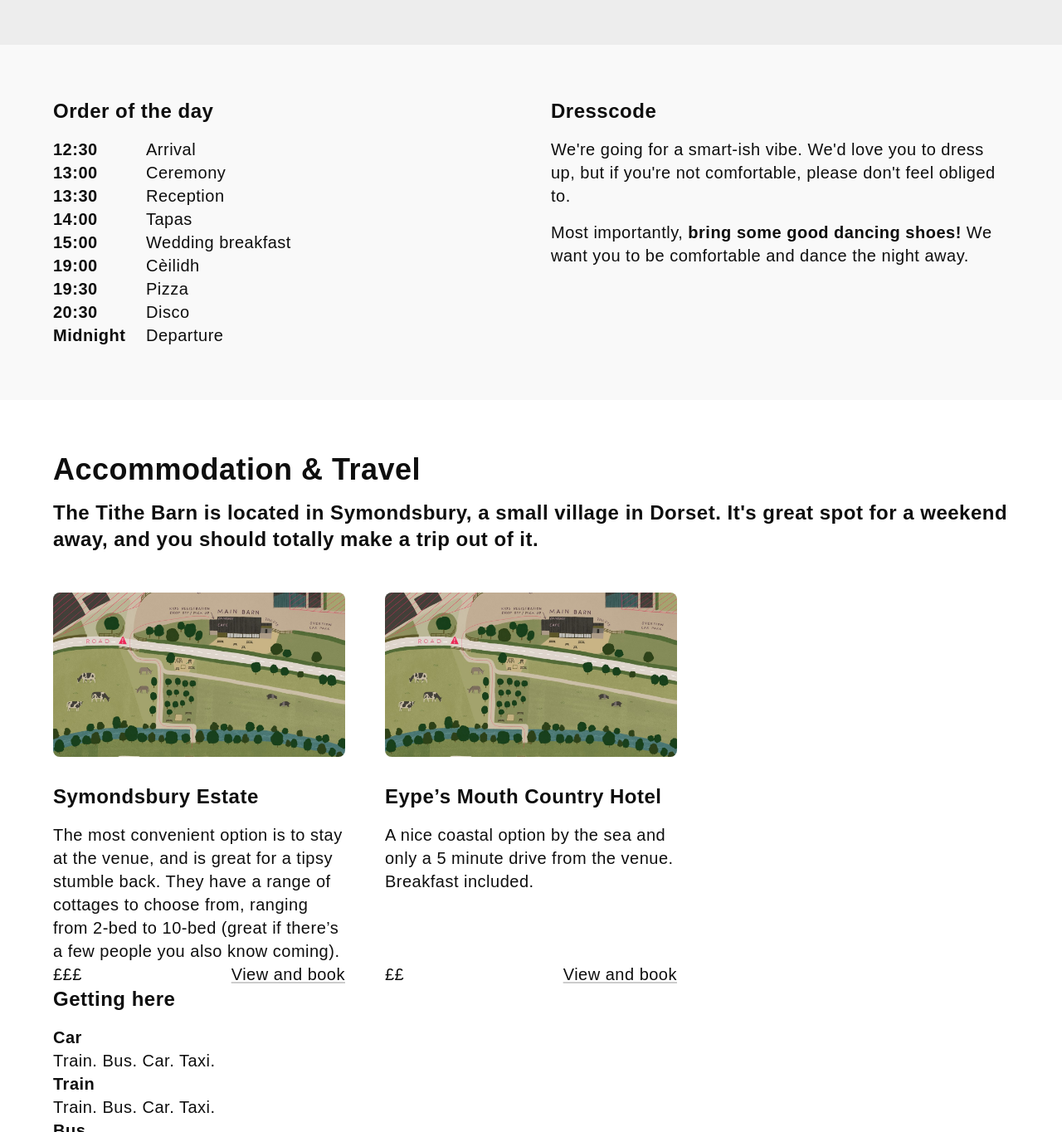
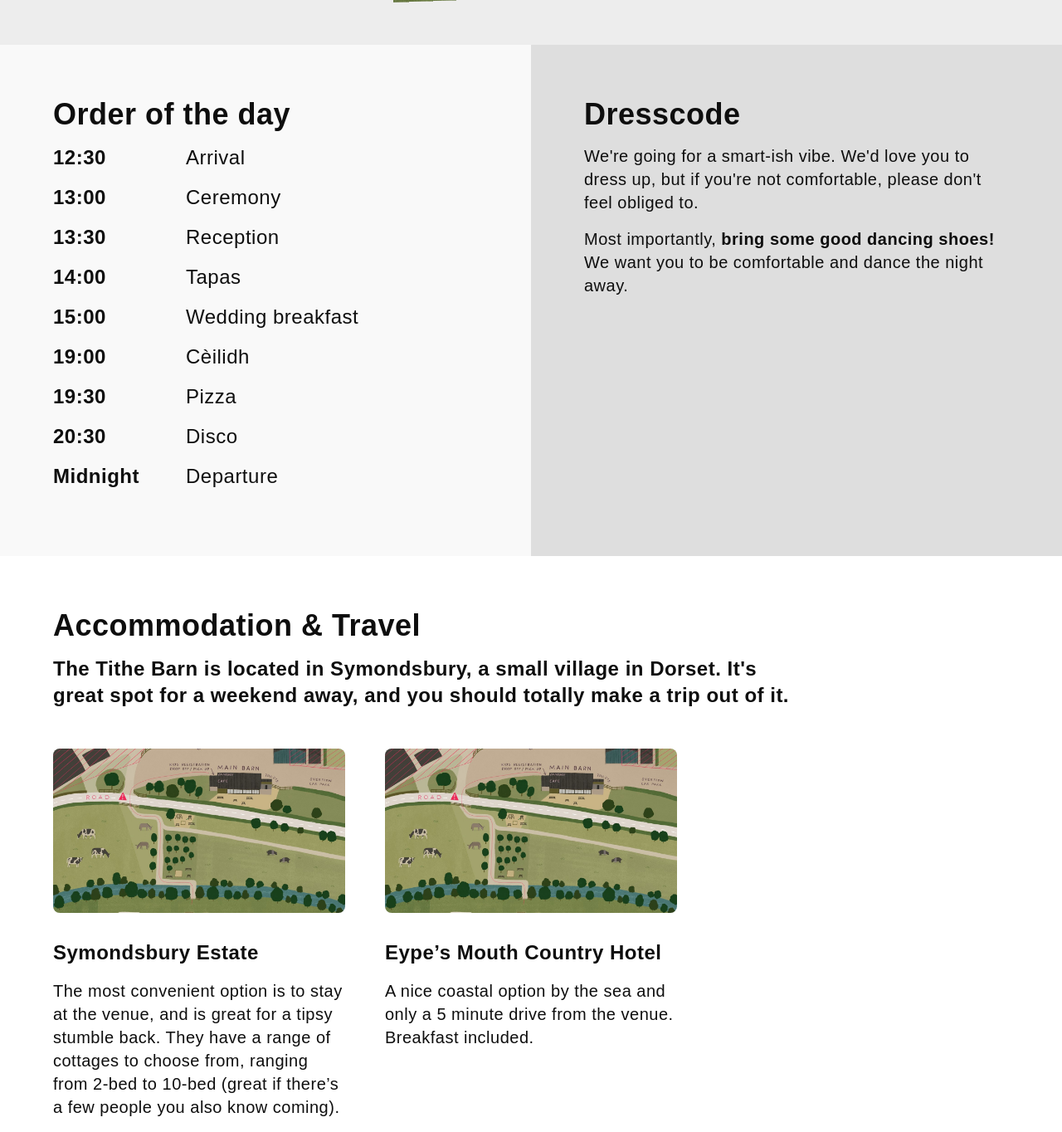
Before and after one commit to tommyparker/wedding, an Astro site: page / in a window 1280 px wide. Shown: the part 1436-2800 px from the top of the page at 83% size. Built offline with nearby package versions, Linux system fonts and the light colour scheme; Astro itself is replaced by a stand-in of ours; a web font is replaced by a local one.

Commit message:
More styling

```diff
--- a/src/components/AccommodationSingle.astro
+++ b/src/components/AccommodationSingle.astro
@@ -21,8 +21,8 @@
         <h3 class="mt-4 md:mt-8">{header}</h3>
         <p class="flex-grow"><slot /></p>
     </div>
-    <div class="flex flex-row justify-between">
-        {price && <div>{price}</div>}
-        {link && <a href={link} target="_blank">View and book</a>}
+    <div class="flex flex-row justify-between mt-4 md:mt-8">
+        {price && <p class="price mb-0" data-length={price.length}>{price}</p>}
+        {link && <a href={link} target="_blank" class="button">View and book</a>}
     </div>
 </div>
--- a/src/components/AccommodationTravel.astro
+++ b/src/components/AccommodationTravel.astro
@@ -8,7 +8,7 @@
 
 <Container class="bg-white">
     <h2>Accommodation & Travel</h2>
-    <h3 class="mb-8 md:mb-12">The Tithe Barn is located in Symondsbury, a small village in Dorset. It's great spot for a weekend away, and you should totally make a trip out of it.</h3>
+    <h3 class="mb-8 md:mb-12 text-balance">The Tithe Barn is located in Symondsbury, a small village in Dorset. It's great spot for a weekend away, and you should totally make a trip out of it.</h3>
     <div class="grid grid-cols-12 gap-8 md:gap-12 items-stretch">
         <AccommodationSingle header="Symondsbury Estate" image={map} link="https://symondsburyestate.co.uk/property/" price='£££'>
             The most convenient option is to stay at the venue, and is great for a tipsy stumble back. They have a range of cottages to choose from, ranging from 2-bed to 10-bed (great if there’s a few people you also know coming).
--- a/src/components/Details.astro
+++ b/src/components/Details.astro
@@ -9,9 +9,8 @@
 <Container class="bg-[#ededed]">
     <div class="grid grid-cols-12 gap-12">
         <div class="col-span-full md:col-span-4 md:sticky top-16 h-fit">
-            <h2>Details</h2>
+            <h2>Location</h2>
             <div>
-                <h3>Location</h3>
                 <p>The Tithe Barn
                 <br>Mill Lane
                 <br>Symondsbury
@@ -21,20 +20,19 @@
             </div>
         </div>
         <div class="col-span-full md:col-span-8">
-            <Image src={map} alt="Details" class="w-full"/>
+            <Image src={map} alt="Details" class="w-full -rotate-2"/>
         </div>
     </div>
 </Container>
-<Container class="bg-[#f9f9f9]">
-    <div class="grid grid-cols-12 gap-8 md:gap-12">
-        <div class="col-span-full md:col-span-6">
+
+    <div class="grid grid-cols-12">
+        <Container class="col-span-full md:col-span-6 bg-[#f9f9f9]">
             <Schedule/>
-        </div>
-        <div class="col-span-full md:col-span-6">
-        <div class="mb-8 md:mb-12">
-        <h3>Dresscode</h3>
-        <p>We're going for a smart-ish vibe. We'd love you to dress up, but if you're not comfortable, please don't feel obliged to.</p>
-        <p>Most importantly, <b>bring some good dancing shoes!</b> We want you to be comfortable and dance the night away.</p>
-    </div>
-</div>
-</Container>
+        </Container>
+        <Container class="col-span-full md:col-span-6 bg-[#dedede]">
+            <div class="mb-8 md:mb-12">
+                <h2>Dresscode</h2>
+                <p>We're going for a smart-ish vibe. We'd love you to dress up, but if you're not comfortable, please don't feel obliged to.</p>
+                <p>Most importantly, <b>bring some good dancing shoes!</b> We want you to be comfortable and dance the night away.</p>
+            </div>
+    </Container>
--- a/src/components/FAQ.astro
+++ b/src/components/FAQ.astro
@@ -16,8 +16,8 @@
                 answer="Due to venue capacity limitations, we can only accommodate those guests specifically named on the invitation. Thank you for understanding!"
             />
             <Question
-                question="What accessibility accommodations are available?"
-                answer={`Our venue is fully wheelchair accessible with ramp access and accessible restrooms. There is also car park outside the venue, with disabled parking bays closest to the building.
+                question="What's accessibility like?"
+                answer={`Our venue is fully wheelchair accessible and accessible restrooms. There is also car park outside the venue, with disabled parking bays closest to the building.
 
                 Please let us know if you have any specific requirements, and we'll be happy to accommodate them.`}
             />
--- a/src/components/Menu.astro
+++ b/src/components/Menu.astro
@@ -27,7 +27,7 @@
             <p class="text-balance"><em>Option 2</em><br>Individual seasonal berry pavlova, berry sauce, flowers</p>
         </div>
         <div class="col-span-full">
-            <p class="text-balance">All dishes cana be catered to any dietary requirements. Please let us know in the RSVP form. If you need further assistance, please contact us or <a href="https://www.dorsetfinedining.co.uk" target="_blank">Dorset Fine Dining</a>.</p>
+            <p class="text-balance">All dishes can be catered to any dietary requirements. Please let us know in the RSVP form. If you need further assistance, please contact us or <a href="https://www.dorsetfinedining.co.uk" target="_blank">Dorset Fine Dining</a>.</p>
         </div>
     </div>
 </Container>
--- a/src/components/Note.astro
+++ b/src/components/Note.astro
@@ -6,7 +6,7 @@
 const { header } = Astro.props;
 ---
 
-<div class="flex flex-row justify-start gap-8">
-    {header && <h4 class="w-20">{header}</h4>}
+<div class="flex flex-row justify-start gap-4 md:gap-8">
+    {header && <h3 class="min-w-32">{header}</h3>}
     <p class="note"><slot /></p>
 </div>
--- a/src/components/RSVP.astro
+++ b/src/components/RSVP.astro
@@ -4,6 +4,6 @@
 
 <a href="https://bwzfzwneay5.typeform.com/to/O2MMcmgj" target="_blank" class="rsvp-footer no-underline group">
     <Container class=" flex min-h-[50svh] bg-black group-hover:bg-[#222222] transition-all duration-300 ease-in-out items-center justify-center">
-        <h1 class="text-white text-center h-fit mb-0">R.S.V.P</h1>
+        <h1 class="text-white text-center h-fit mb-0">RSVP</h1>
     </Container>
 </a>
--- a/src/components/Schedule.astro
+++ b/src/components/Schedule.astro
@@ -3,7 +3,7 @@
 ---
 
 <div class="schedule">
-    <h3>Order of the day</h3>
+    <h2>Order of the day</h2>
     <Note header="12:30">Arrival</Note>
     <Note header="13:00">Ceremony</Note>
     <Note header="13:30">Reception</Note>
--- a/src/pages/index.astro
+++ b/src/pages/index.astro
@@ -17,6 +17,7 @@
 		Symondsbury Estate</h1>
 	<h2>We’re getting married<br>
 		and you’re invited!</h2>
+	<a href="#" class="big-button fixed bottom-12 left-12 md:bottom-16 md:left-16">RSVP</a>
 	</Container>
 	<Navigation/>
 
@@ -24,5 +25,5 @@
 	<AccommodationTravel/>
 	<FAQ/>
 	<Menu/>
-	<RSVP/>
+	<RSVP class="z-20"/>
 </Layout>
--- a/src/styles/global.css
+++ b/src/styles/global.css
@@ -26,7 +26,7 @@
         @apply font-bold leading-tight text-black;
       }
 
-      h1 {
+      h1, .big-button {
         @apply text-3xl lg:text-5xl xl:text-6xl 2xl:text-7xl mb-4 md:mb-8;
       }
 
@@ -34,7 +34,7 @@
         @apply text-2xl lg:text-3xl xl:text-4xl 2xl:text-5xl mb-2 md:mb-4;
       }
 
-      h3 {
+      h3, .note {
         @apply text-lg lg:text-2xl 2xl:text-3xl mb-2 md:mb-4;
       }
 
@@ -58,7 +58,36 @@
         @apply underline underline-offset-2 decoration-shade hover:decoration-black;
       }
 
+      .note {
+        @apply font-normal;
+      }
+
     /* Buttons */
+
+    .button {
+        @apply no-underline bg-[#ededed] px-4 py-2 rounded-full hover:scale-95 transition-all duration-100 ease-in-out;
+    }
+
+    .big-button {
+        @apply no-underline bg-[#dedede] px-8 py-4 rounded-full rotate-6 hover:scale-95 transition-all duration-100 ease-in-out;
+    }
+
+    .price {
+        @apply px-4 py-2 rounded-full;
+    }
+
+    /* Price length-based colors */
+    .price:is([data-length="3"]) {
+        @apply bg-[red];
+    }
+
+    .price:is([data-length="2"]) {
+        @apply bg-[orange];
+    }
+
+    .price:is([data-length="1"]) {
+        @apply bg-[green];
+    }
 
     /* Navigation */
 
```
